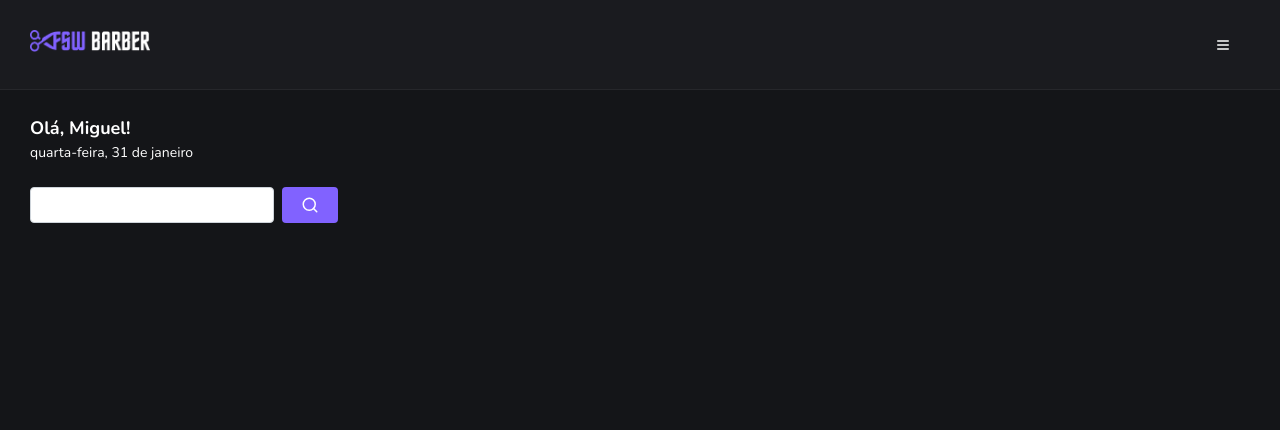
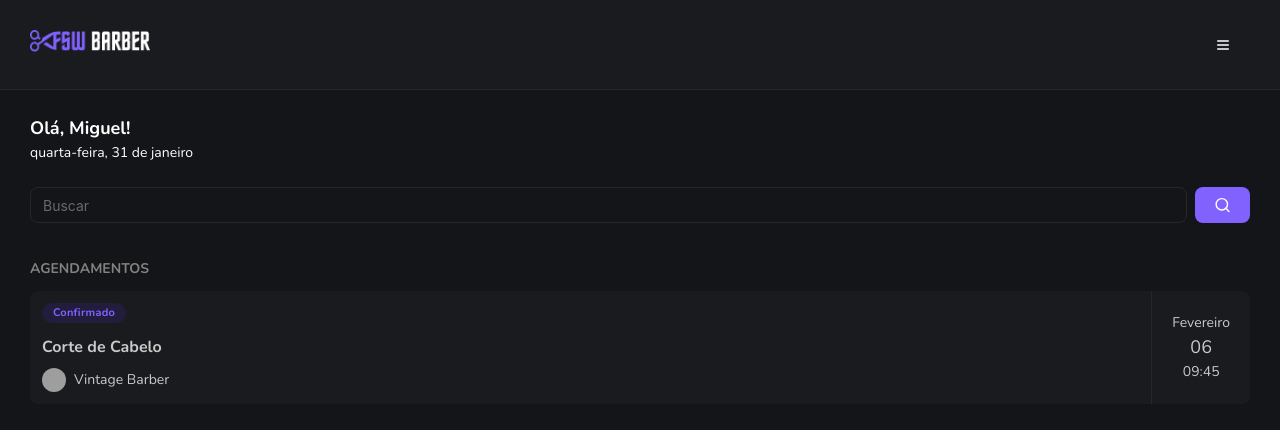
Before and after one commit to mylenavitoriano/fsw-barber, a Next.js app: page / in a window 1280 px wide. Shown: the top 430 px of the page. Built offline with nearby package versions, Linux system fonts and the light colour scheme; grey boxes are pictures that could not be loaded.

Commit message:
feat: add initial booking component

```diff
--- a/app/(home)/Components/Search/index.tsx
+++ b/app/(home)/Components/Search/index.tsx
@@ -1,15 +1,16 @@
 "use client"
 
 import { LuSearch } from "react-icons/lu";
-import { ButtonSearch, SearchContainer, InputSearch } from "./style";
+import { SearchContainer } from "./style";
+import { Button, Input } from "@mantine/core";
 
 const Search = () => {
     return (
         <SearchContainer>
-            <InputSearch />
-            <ButtonSearch>
+            <Input radius="md" placeholder="Buscar"/>
+            <Button>
                 <LuSearch size={18}/>
-            </ButtonSearch>
+            </Button>
         </SearchContainer>
     );
 }
--- a/app/(home)/Components/Search/style.ts
+++ b/app/(home)/Components/Search/style.ts
@@ -1,7 +1,6 @@
 "use client"
 
 import styled from 'styled-components'
-import { Button as ButtonMantine, Input as InputMantine } from '@mantine/core'
 
 export const SearchContainer = styled.div`
     display: flex;
@@ -9,14 +8,22 @@ export const SearchContainer = styled.div`
     width: 100%;
     gap: .5rem;
     margin-top: 1.5rem;
+
+    .mantine-Input-wrapper{
+        width: 100%;
+    }
+
+    .mantine-Input-input{
+        background: transparent;
+        border-color: var(--gray-01);
+        width: 100%;
+
+        &:focus{
+            border: 1px solid var(--gray-01);
+        }
+    }
+
+    .mantine-Button-root{
+        border-radius: .5rem;
+    }
 `
-
-export const ButtonSearch = styled(ButtonMantine)`
-    background-color: var(--primary-purple);
-
-`
-
-export const InputSearch = styled(InputMantine)`
-    background: transparent;
-
-`
--- a/app/(home)/page.tsx
+++ b/app/(home)/page.tsx
@@ -3,6 +3,8 @@ import Header from "../components/Header";
 import { ptBR } from 'date-fns/locale';
 import { Text } from "@mantine/core";
 import Search from './Components/Search';
+import BookingItem from '../components/BookingItem';
+import { ContainerElement } from './style';
 
 export default function Home() {
   return (
@@ -14,6 +16,11 @@ export default function Home() {
         <Text size="sm">{format(new Date(), "EEEE',' dd 'de' MMMM", {locale: ptBR})}</Text>
 
         <Search />
+
+        <ContainerElement>
+          <Text c="dimmed" size="sm" fw={700} className='titleBookings'>AGENDAMENTOS</Text>
+          <BookingItem />
+        </ContainerElement>
       </div>
 
 
--- /dev/null
+++ b/app/(home)/style.ts
@@ -0,0 +1,11 @@
+"use client"
+
+import styled from 'styled-components'
+
+export const ContainerElement = styled.div`
+    margin-top: 2.25rem;
+
+    .titleBookings{
+        margin-bottom: .75rem;
+    }
+`
--- /dev/null
+++ b/app/components/BookingItem/index.tsx
@@ -0,0 +1,30 @@
+"use client"
+
+import { Avatar, Badge, Card, Group, Text } from "@mantine/core";
+import { ContainerBooking, DescriptionBarber, GroupLeft } from "./style";
+
+const BookingItem = () => {
+    return (
+        <ContainerBooking>
+            <Card radius="md">
+                <GroupLeft>
+                    <Badge color="purple.9">Confirmado</Badge>
+                    <Text fw={700} className="service">Corte de Cabelo</Text>
+
+                    <DescriptionBarber>
+                        <Avatar src="https://utfs.io/f/c97a2dc9-cf62-468b-a851-bfd2bdde775f-16p.png" alt="" size="24"/>
+                        <Text size="sm">Vintage Barber</Text>
+                    </DescriptionBarber>
+                </GroupLeft>
+
+                <Group>
+                    <Text size="sm">Fevereiro</Text>
+                    <Text size="lg">06</Text>
+                    <Text size="sm">09:45</Text>
+                </Group>
+            </Card>
+        </ContainerBooking>
+     );
+}
+
+export default BookingItem;
--- /dev/null
+++ b/app/components/BookingItem/style.ts
@@ -0,0 +1,41 @@
+import styled from 'styled-components'
+
+export const ContainerBooking = styled.div`
+    .mantine-Card-root {
+        padding: 0 0 0 .75rem;
+        display: flex;
+        flex-direction: row;
+        justify-content: space-between;
+        align-items: center;
+        background-color: var(--secondary-black);
+    }
+
+    .mantine-Badge-label{
+        color: var(--primary-purple);
+        text-transform: capitalize;
+    }
+
+    .mantine-Group-root {
+        flex-direction: column;
+        gap: 0;
+        padding: .75rem 1.25rem;
+    }
+`
+export const GroupLeft = styled.div`
+    display: flex;
+    flex-direction: column;
+    border-right: 1px solid var(--gray-01);
+    width: 100%;
+    padding: .75rem 0;
+
+    .service{
+        margin-top: .75rem;
+    }
+`
+
+export const DescriptionBarber = styled.div`
+    display: flex;
+    align-items: center;
+    gap: .5rem;
+    margin-top: .5rem;
+`
--- a/app/globals.tsx
+++ b/app/globals.tsx
@@ -33,6 +33,10 @@ const Globals = createGlobalStyle`
       padding: 1.5rem 1.875rem;
     }
   }
+
+  .mantine-Input-input{
+    color: var(--white)
+  }
 `
 
 export const GlobalStyles = () => {
--- a/app/layout.tsx
+++ b/app/layout.tsx
@@ -1,10 +1,11 @@
 import type { Metadata } from "next";
 import { Nunito } from "next/font/google";
-import { MantineProvider, ColorSchemeScript } from "@mantine/core";
+import { MantineProvider, ColorSchemeScript, MantineColorsTuple } from "@mantine/core";
 import { GlobalStyles } from "./globals";
 
 import "@mantine/core/styles.css";
 import StyledComponentsRegistry from "./lib/styled-components/registry";
+import { theme } from "@/theme/theme";
 
 const nunito = Nunito({ subsets: ["latin"] });
 
@@ -24,7 +25,7 @@ export default function RootLayout({
         <ColorSchemeScript/>
       </head>
       <body className={nunito.className}>
-        <MantineProvider>
+        <MantineProvider defaultColorScheme="dark" theme={theme}>
           <StyledComponentsRegistry>
             <GlobalStyles />
             <main>{children}</main>
--- /dev/null
+++ b/theme/theme.ts
@@ -0,0 +1,9 @@
+import {createTheme} from '@mantine/core'
+
+export const theme = createTheme({
+    primaryColor: 'purple',
+    colors: {
+      'purple': ['#ECAFFD', '#D98DFA', '#C76EEF', '#B64DBD', '#A23EAA', '#8D2C9F', '#780198', '#630086', '#8162FF', '#221C3D'],
+    },
+
+  })
```
